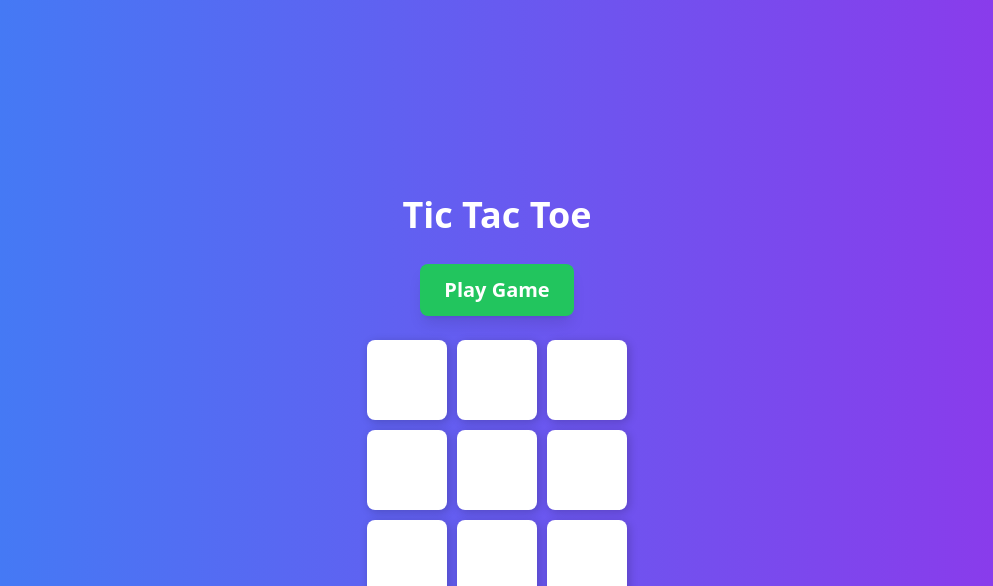
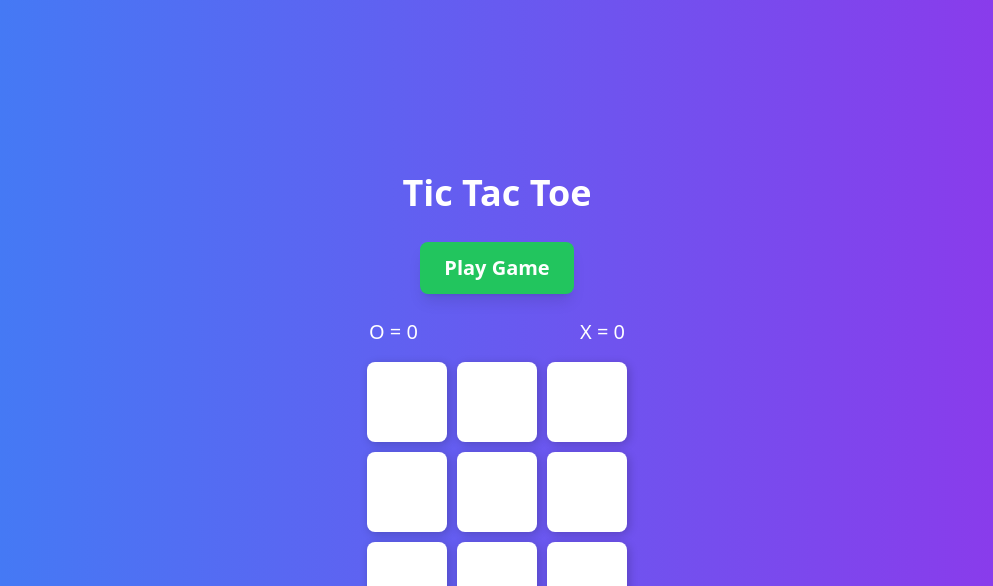
Before and after one commit to Soham-gx/BRS-Studunt, a Django app: template templates/index.html in a window 1280 px wide. Shown: the top 586 px of the page, without its empty margins (143-1136 px from the left). Run offline with Django 3.2, Linux system fonts and the light colour scheme; the template is opened without the code that fills it, so the values that code supplies are empty; some libraries are stand-ins or nearby versions.

Commit message:
Update index.html

```diff
--- a/templates/index.html
+++ b/templates/index.html
@@ -6,9 +6,8 @@
     <title>Tic Tac Toe</title>
     <script src="https://cdn.tailwindcss.com"></script>
     <style>
-        /* बॉक्स को सही तरीके से दिखाने के लिए CSS */
         .cell {
-            width: 80px; /* फिक्स्ड साइज़ */
+            width: 80px;
             height: 80px;
             display: flex;
             align-items: center;
@@ -35,17 +34,22 @@
 </head>
 <body class="flex flex-col items-center justify-center min-h-screen bg-gradient-to-r from-blue-500 to-purple-600 text-white">
 
-    <!-- गेम टाइटल -->
+    <!-- Game Title -->
     <h1 class="text-4xl font-bold mb-6 animate-bounce">Tic Tac Toe</h1>
 
-    <!-- स्टार्ट गेम बटन -->
+    <!-- Start Game Button -->
     <button id="startGame" class="px-6 py-3 mb-6 bg-green-500 hover:bg-green-600 text-xl font-semibold rounded-lg shadow-lg transition-transform transform hover:scale-105">
         Play Game
     </button>
 
-    <!-- गेम बोर्ड -->
+    <!-- Scoreboard -->
+    <div class="flex justify-between w-64 mb-4 text-xl">
+        <span>O = <span id="oScore">0</span></span>
+        <span>X = <span id="xScore">0</span></span>
+    </div>
+
+    <!-- Tic Tac Toe Board -->
     <div id="gameBoard" class="hidden">
-        <!-- 9 सेल्स -->
         <div class="cell" data-index="0"></div>
         <div class="cell" data-index="1"></div>
         <div class="cell" data-index="2"></div>
@@ -57,7 +61,7 @@
         <div class="cell" data-index="8"></div>
     </div>
 
-    <!-- विनर पॉपअप -->
+    <!-- Winner Popup -->
     <div id="winnerPopup" class="hidden fixed inset-0 flex items-center justify-center bg-black bg-opacity-50">
         <div class="bg-white text-black p-6 rounded-lg text-center shadow-xl">
             <h2 id="winnerText" class="text-2xl font-bold mb-4"></h2>
@@ -73,25 +77,28 @@
             const winnerPopup = document.getElementById("winnerPopup");
             const winnerText = document.getElementById("winnerText");
             const restartGameBtn = document.getElementById("restartGame");
+            const xScoreDisplay = document.getElementById("xScore");
+            const oScoreDisplay = document.getElementById("oScore");
 
             let currentPlayer = "X";
             let boardState = ["", "", "", "", "", "", "", "", ""];
             let gameActive = true;
+            let xScore = 0;
+            let oScore = 0;
 
-            // जीतने के पैटर्न
             const winPatterns = [
                 [0, 1, 2], [3, 4, 5], [6, 7, 8],
                 [0, 3, 6], [1, 4, 7], [2, 5, 8],
                 [0, 4, 8], [2, 4, 6]
             ];
 
-            // स्टार्ट बटन पर क्लिक करते ही गेम स्टार्ट
+            // Start Game
             startGameBtn.addEventListener("click", () => {
                 startGameBtn.classList.add("hidden");
                 gameBoard.classList.remove("hidden");
             });
 
-            // बॉक्स पर क्लिक करने का इवेंट
+            // Handle Cell Click
             cells.forEach((cell, index) => {
                 cell.addEventListener("click", () => {
                     if (boardState[index] === "" && gameActive) {
@@ -100,6 +107,7 @@
 
                         if (checkWin(currentPlayer)) {
                             gameActive = false;
+                            updateScore(currentPlayer);
                             showWinner(currentPlayer);
                         } else if (boardState.every(cell => cell !== "")) {
                             showWinner("Draw");
@@ -110,20 +118,31 @@
                 });
             });
 
-            // जीतने की शर्तें चेक करें
+            // Check Win Condition
             function checkWin(player) {
                 return winPatterns.some(pattern => {
                     return pattern.every(index => boardState[index] === player);
                 });
             }
 
-            // विनर दिखाने का फंक्शन
+            // Update Score
+            function updateScore(winner) {
+                if (winner === "X") {
+                    xScore++;
+                    xScoreDisplay.innerText = xScore;
+                } else if (winner === "O") {
+                    oScore++;
+                    oScoreDisplay.innerText = oScore;
+                }
+            }
+
+            // Show Winner Popup
             function showWinner(winner) {
                 winnerText.innerText = winner === "Draw" ? "It's a Tie!" : `Winner: ${winner}`;
                 winnerPopup.classList.remove("hidden");
             }
 
-            // रीस्टार्ट गेम
+            // Restart Game
             restartGameBtn.addEventListener("click", () => {
                 boardState = ["", "", "", "", "", "", "", "", ""];
                 gameActive = true;
```
